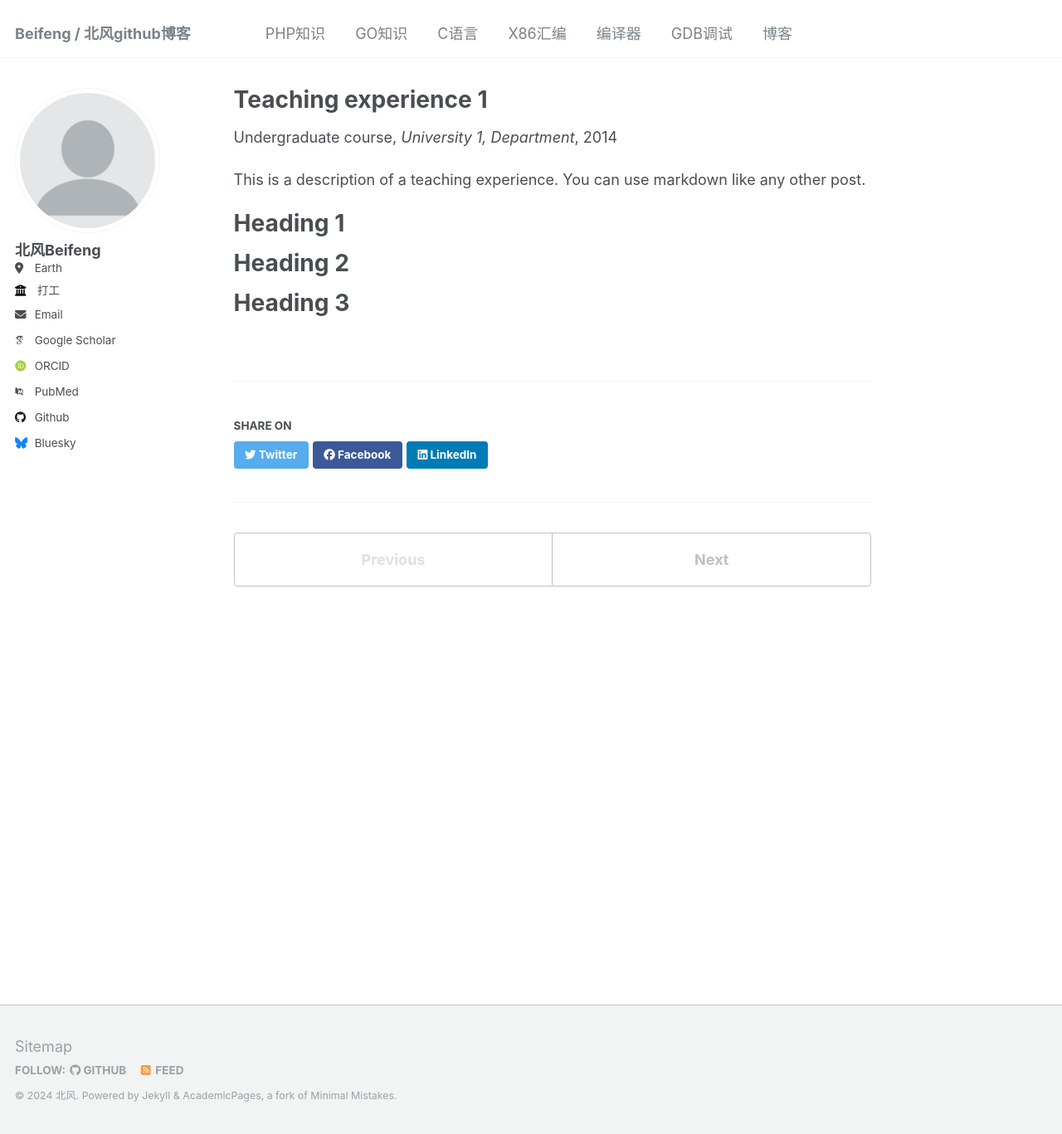
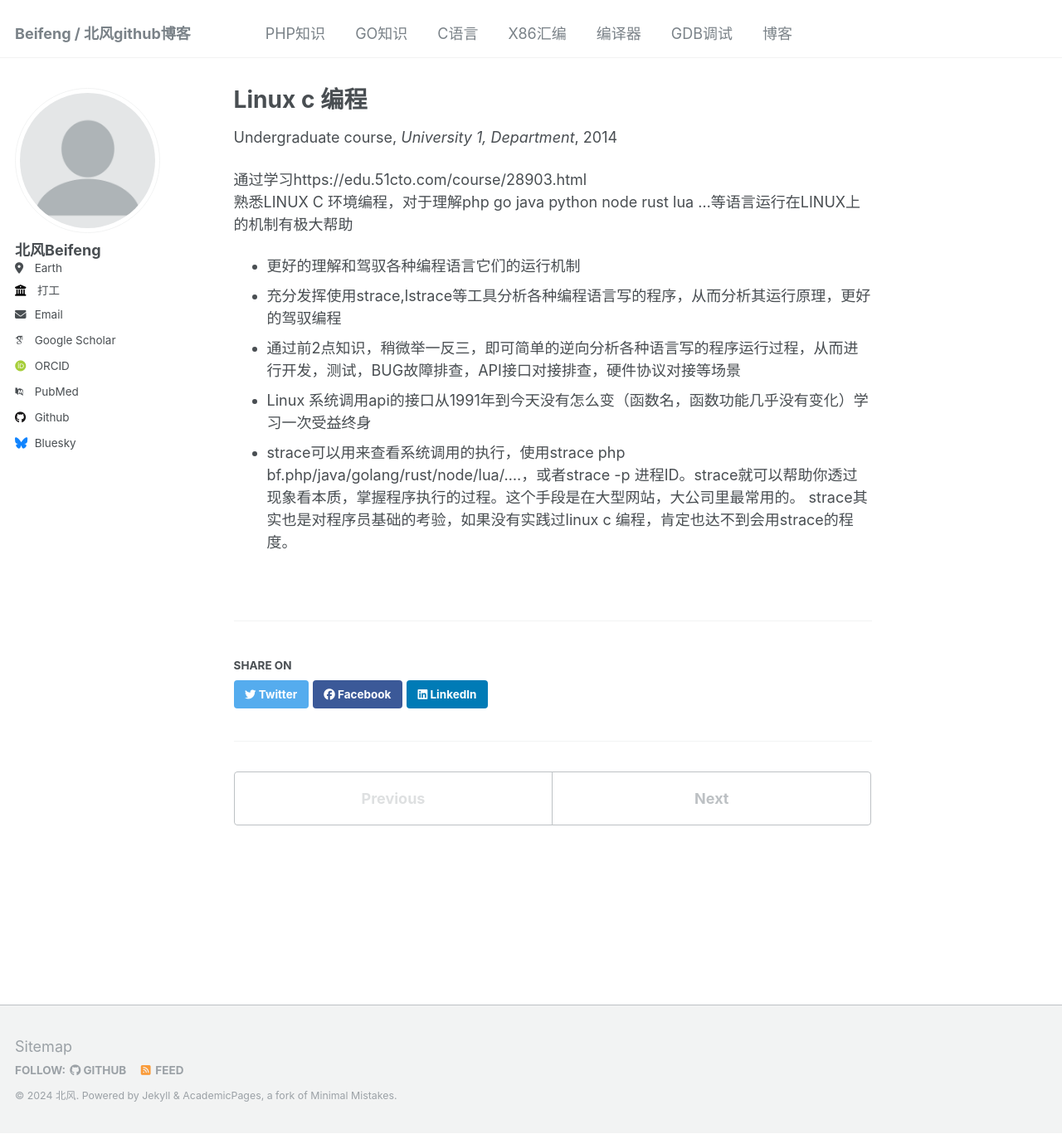
Before and after one commit to beifengisnil/beifengisnil.github.io, a Jekyll site: the page built from _teaching/2014-spring-teaching-1.md, in a window 1280 px wide and 1367 px high. Shown: the whole window at 83% size. Built offline with Jekyll 4.4.1, drawn with Linux system fonts in a browser that asks for light colours; some web fonts are replaced.

Commit message:
Update 2014-spring-teaching-1.md

```diff
--- a/_teaching/2014-spring-teaching-1.md
+++ b/_teaching/2014-spring-teaching-1.md
@@ -1,5 +1,5 @@
 ---
-title: "Teaching experience 1"
+title: "Linux c 编程"
 collection: teaching
 type: "Undergraduate course"
 permalink: /teaching/2014-spring-teaching-1
@@ -8,13 +8,11 @@ date: 2014-01-01
 location: "City, Country"
 ---
 
-This is a description of a teaching experience. You can use markdown like any other post.
-
-Heading 1
-======
-
-Heading 2
-======
-
-Heading 3
-======
+通过学习https://edu.51cto.com/course/28903.html
+熟悉LINUX C 环境编程，对于理解php go java python node rust lua ...等语言运行在LINUX上的机制有极大帮助
+-  更好的理解和驾驭各种编程语言它们的运行机制
+-  充分发挥使用strace,lstrace等工具分析各种编程语言写的程序，从而分析其运行原理，更好的驾驭编程
+-  通过前2点知识，稍微举一反三，即可简单的逆向分析各种语言写的程序运行过程，从而进行开发，测试，BUG故障排查，API接口对接排查，硬件协议对接等场景
+-  Linux 系统调用api的接口从1991年到今天没有怎么变（函数名，函数功能几乎没有变化）学习一次受益终身
+-  strace可以用来查看系统调用的执行，使用strace php bf.php/java/golang/rust/node/lua/....，或者strace -p 进程ID。strace就可以帮助你透过现象看本质，掌握程序执行的过程。这个手段是在大型网站，大公司里最常用的。
+strace其实也是对程序员基础的考验，如果没有实践过linux c 编程，肯定也达不到会用strace的程度。
```
